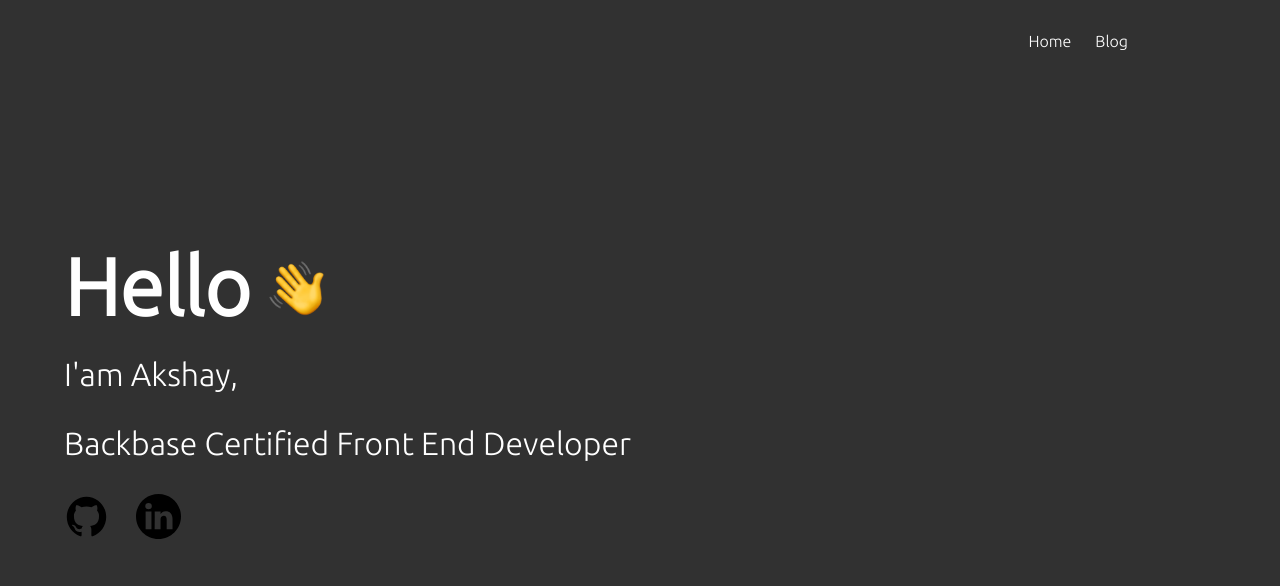
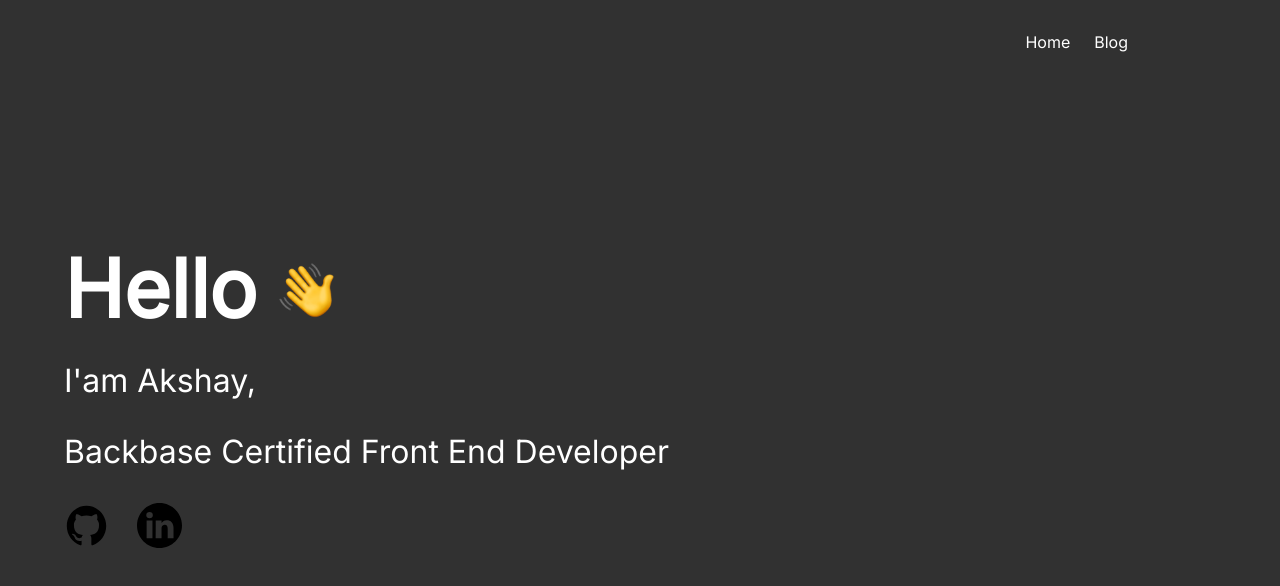
Before and after one commit to akshay3001/akshay-portfolio, an Astro site: page / in a window 1280 px wide. Built offline with nearby package versions, Linux system fonts and the light colour scheme; Astro itself is replaced by a stand-in of ours.

Commit message:
feat: new font

```diff
--- a/src/layouts/Main.astro
+++ b/src/layouts/Main.astro
@@ -34,11 +34,10 @@
     <meta name="viewport" content="width=device-width, initial-scale=1" />
     <link rel="icon" type="image/svg+xml" href="/favicon.svg" />
     <meta name="generator" content={Astro.generator} />
-    <!-- Imported Google fonts Ubuntu Font -->
-    <link
-      href="https://fonts.googleapis.com/css2?family=Ubuntu:wght@300&display=swap"
-      rel="stylesheet"
-    />
+    <!-- Imported Google fonts Inter Font -->
+    <link rel="preconnect" href="https://fonts.googleapis.com">
+    <link rel="preconnect" href="https://fonts.gstatic.com" crossorigin>
+    <link href="https://fonts.googleapis.com/css2?family=Inter&display=swap" rel="stylesheet">
     <!-- Google tag (gtag.js) -->
     <script
       type="text/partytown"
@@ -86,7 +85,7 @@
   body {
     background-color: var(--grey);
     color: var(--color-primary);
-    font-family: "Ubuntu", sans-serif;
+    font-family: 'Inter', sans-serif;
     margin: 0px;
     min-height: 100vh;
     padding: 0px;
```
